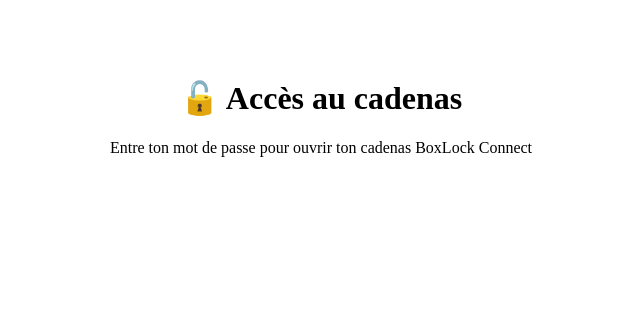
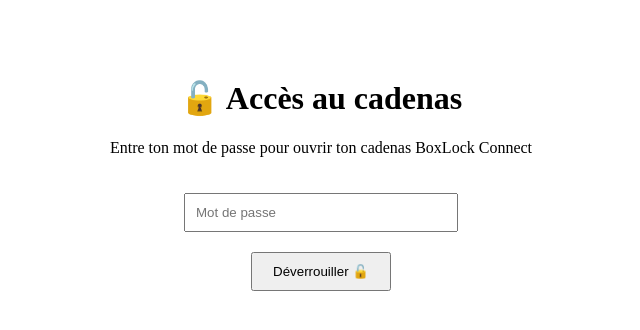
Before and after one commit to userandreasl/box-lock-connect, a Next.js app: page /access in a window 1280 px wide. Shown: the top 330 px of the page, without its empty margins (319-959 px from the left). Built offline with nearby package versions, Linux system fonts and the light colour scheme.

Commit message:
Ajout du champ mot de passe

```diff
--- a/app/access/page.tsx
+++ b/app/access/page.tsx
@@ -1,10 +1,24 @@
-// app/access/page.tsx
+import { useState } from "react";
+
 export default function AccessPage() {
+  const [password, setPassword] = useState("");
+
   return (
     <div style={{ textAlign: "center", paddingTop: "50px" }}>
       <h1>🔓 Accès au cadenas</h1>
       <p>Entre ton mot de passe pour ouvrir ton cadenas BoxLock Connect</p>
-        {/* Ici tu mettras la vérification du mot de passe plus tard */}
+
+      <input
+        type="password"
+        placeholder="Mot de passe"
+        value={password}
+        onChange={(e) => setPassword(e.target.value)}
+        style={{ padding: "10px", marginTop: "20px", width: "250px" }}
+      />
+      <br />
+      <button style={{ marginTop: "20px", padding: "10px 20px" }}>
+        Déverrouiller 🔓
+      </button>
     </div>
   );
 }
```
Lines whose indentation alone changed are shown as unchanged.
